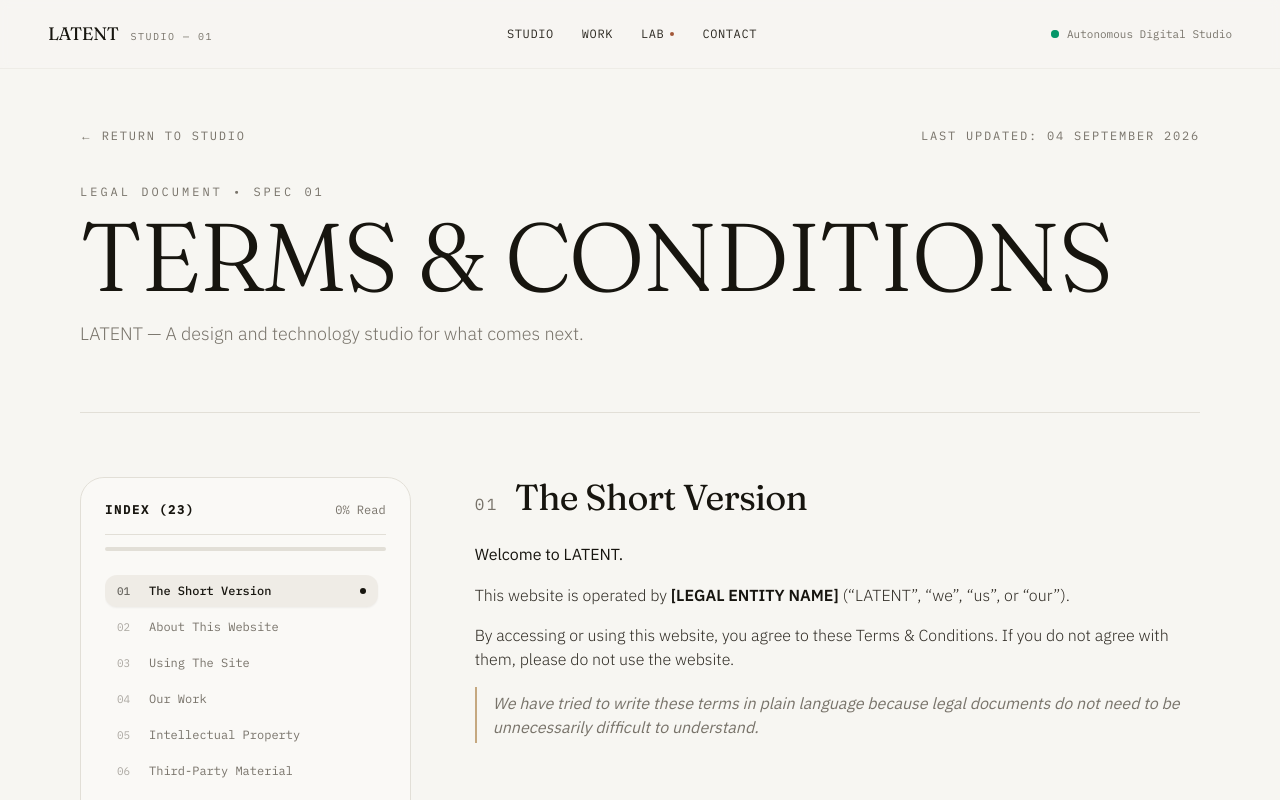
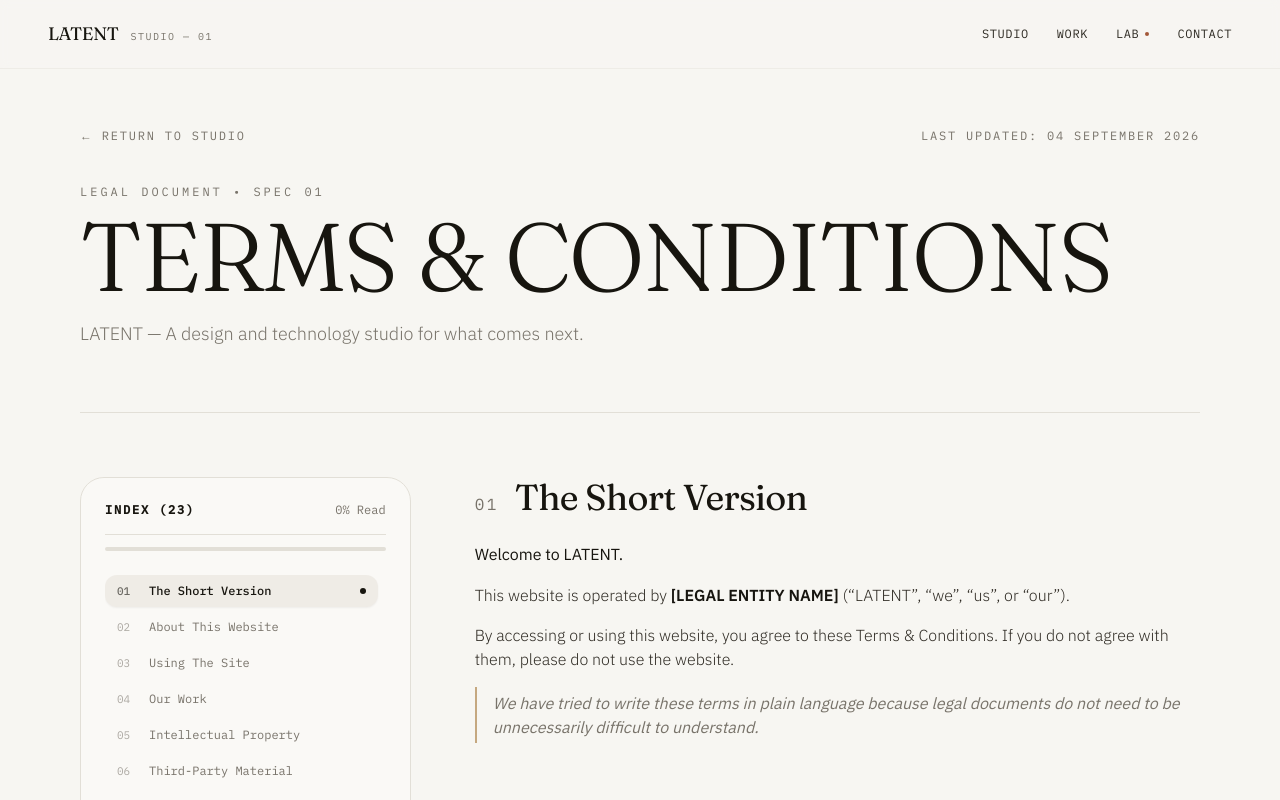
Before and after one commit to theninthfoundry/latent-, a Next.js app: page /terms in a window 1280 px wide. Shown: the top 800 px of the page. Built offline with nearby package versions, Linux system fonts and the light colour scheme; a web font is replaced by a local one.

Commit message:
feat(navbar): remove status badge from masthead for minimal editorial balance

```diff
--- a/src/components/latent/navbar.tsx
+++ b/src/components/latent/navbar.tsx
@@ -67,15 +67,6 @@ export function Navbar() {
           Contact
         </a>
       </div>
-
-      {/* Global Status Indicator */}
-      <div className="hidden md:flex items-center gap-2 font-mono text-[11px] text-ink-muted select-none">
-        <span className="relative flex h-2 w-2">
-          <span className="animate-ping absolute inline-flex h-full w-full rounded-full bg-emerald-400 opacity-60"></span>
-          <span className="relative inline-flex rounded-full h-2 w-2 bg-emerald-600"></span>
-        </span>
-        <span>Autonomous Digital Studio</span>
-      </div>
     </motion.nav>
   );
 }
```
